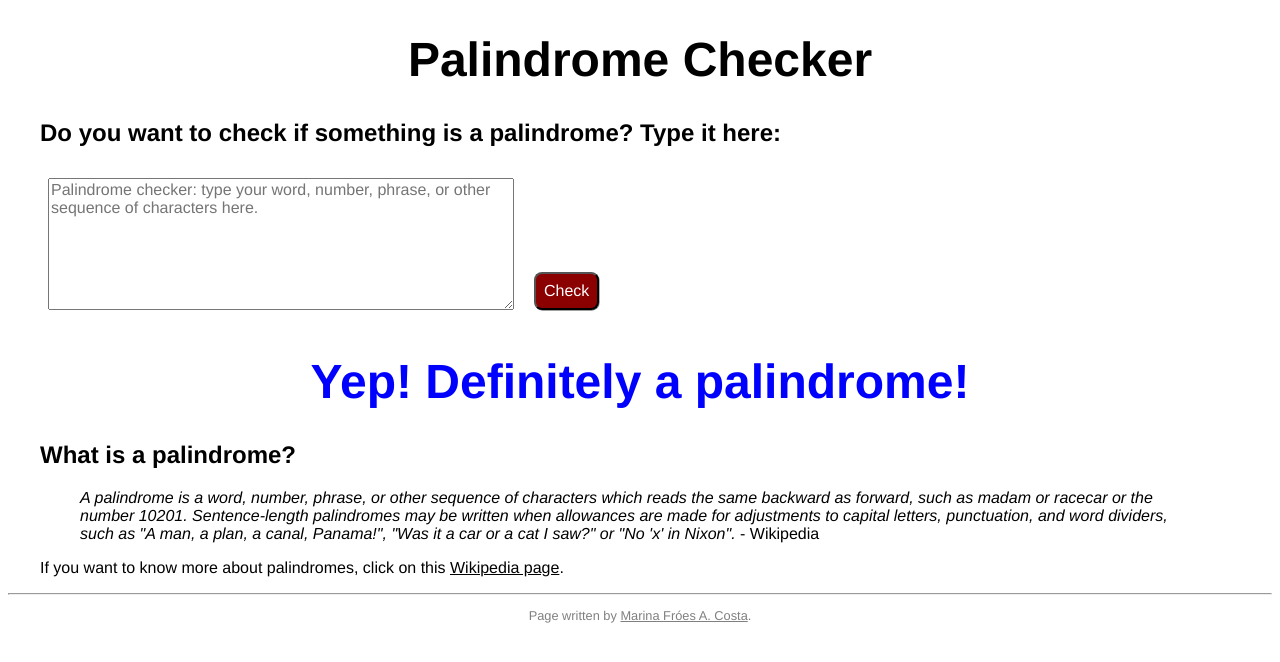
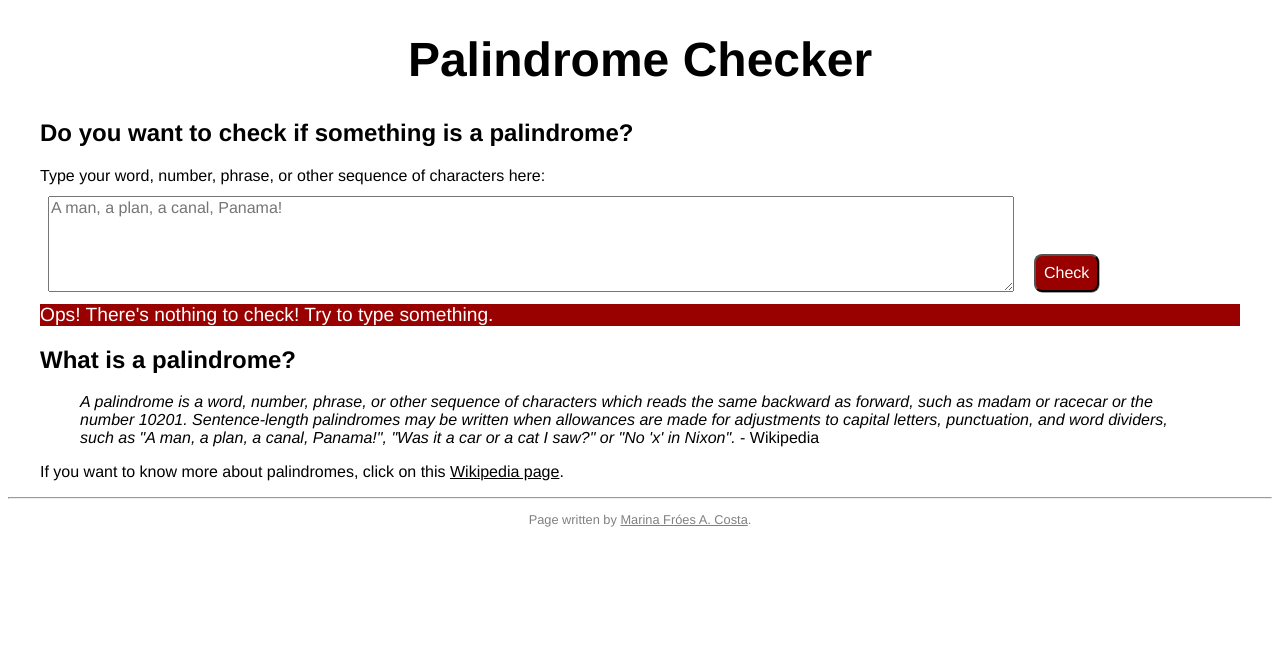
Before and after one commit to MarinaFroes/Palindrome-Checker, a plain HTML site: page index.html in a window 1280 px wide. Both pictures are taken after a click on the input "Check". Drawn offline with Linux system fonts and the light colour scheme.

Commit message:
improve css

```diff
--- a/index.html
+++ b/index.html
@@ -7,8 +7,7 @@
     <meta name="description" content="This palindrome checker aims to
     provide a tool to check if a word, number, phrase, or sequence
     reads the same backwards as forwards.">
-    <link rel="icon"
-    sizes="144x144" href="favicon.png">
+    <link rel="icon" sizes="144x144" href="favicon.png">
     <link rel="stylesheet" href="style.css" type="text/css">
     <title>Palindrome Checker</title>
   </head>
@@ -21,14 +20,15 @@
 
     <main>
 
-      <h2>Do you want to check if something is a palindrome? Type it here:</h2>
+      <h2>Do you want to check if something is a palindrome?</h2>
 
-        <textarea id="sequenceToCheck" rows="7" cols="50" placeholder="Palindrome checker: type your word, number, phrase, or other sequence of characters here."></textarea>
+      <div id="inputArea">
+        <label for="textarea">Type your word, number, phrase, or other sequence of characters here:</label>
+        <textarea id="textarea" name="textarea" rows="5" cols="30" minlength="2" required placeholder="A man, a plan, a canal, Panama!" ></textarea>
         <input type="submit" value="Check" id="button" onclick="palindrome()">
+      </div>
 
-      <div>
-        <h1 id="checkedResult"></h1>
-      </div>
+      <div id="checkedResult"></div>
 
       <h2 class="definition">What is a palindrome?</h2>
 
--- a/main.js
+++ b/main.js
@@ -1,7 +1,13 @@
 const palindrome = () => {
 //Get the user input
-  let input = document.getElementById("sequenceToCheck").value;
+  let input = document.getElementById("textarea").value;
+  let checkedResult = document.getElementById("checkedResult");
 
+  if(!input) {
+    checkedResult.innerHTML = "Ops! There's nothing to check! Try to type something.";
+    checkedResult.style.backgroundColor = "#900";
+    throw new Error('No input');
+  }
 //Array of alphanumerics characters to compare with the input array
   const alphaNum = ('abcdefghijklmnopqrstuvwxyz0123456789').split('');
 
@@ -43,13 +49,17 @@ const palindrome = () => {
     return true;
   };
 
-  let checkedResult = document.getElementById("checkedResult");
+
   let result = compareArrays(finalArray, reverseArray);
 
   if(result) {
     checkedResult.innerHTML = "Yep! Definitely a palindrome!";
+    checkedResult.style.backgroundColor = "#fff";
+    checkedResult.style.color = "#004d99";
   } else {
-    checkedResult.innerHTML = "Nope! No palindrome!";
+    checkedResult.innerHTML = "Nope! Not a palindrome! Try again";
+    checkedResult.style.backgroundColor = "#fff";
+    checkedResult.style.color = "#900";
   }
 
 };
--- a/style.css
+++ b/style.css
@@ -1,8 +1,3 @@
-/** {
-  margin: 0;
-  padding: 0;
-  box-sizing: border-box;
-}*/
 
 main {
   margin: 1rem 2rem;
@@ -20,7 +15,8 @@ h2 {
 }
 
 
-p {
+p,
+label {
   font: 1rem "Helvetica", "Arial", "sans-serif";
 }
 
@@ -29,34 +25,41 @@ blockquote {
 }
 
 main a {
-  color: black;
+  color: #000;
 }
 
 a:hover,
 a:active,
 a:focus {
-  color: darkred;
+  color: #900;
   text-decoration: none;
 }
 
-#sequenceToCheck,
+#textarea,
 #button {
   display: inline-block;
   vertical-align: bottom;
   margin: .7rem .5rem;
   font: 1rem "Helvetica", "Arial", "sans-serif";
+
+}
+
+#textarea {
+  width: 80%;
+  max-width: 80rem;
 }
 
 #checkedResult {
-  color: blue;
+  color: #fff;
+  font: 1.2rem "Helvetica", "Arial", "sans-serif";
 }
 
 #button {
-  background-color: darkred;
-  color: white;
+  background-color: #900;
+  color: #fff;
   border-radius: 8px;
   padding: .50rem;
-  box-shadow: .04rem .04rem grey;
+  box-shadow: .04rem .04rem #808080;
 }
 
 footer p {
@@ -66,10 +69,11 @@ footer p {
 }
 
 footer a {
-  color: grey;
+  color: #808080;
 }
 
 @media only screen and (max-width: 480px) {
+
   .definition {
     display: none;
   }
```
Also changed, not shown: favicon.png, 1 other file.
